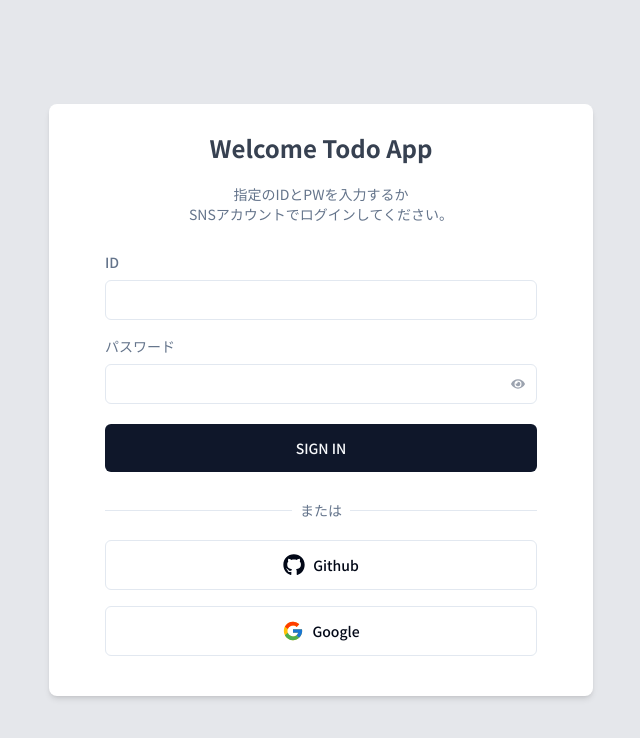
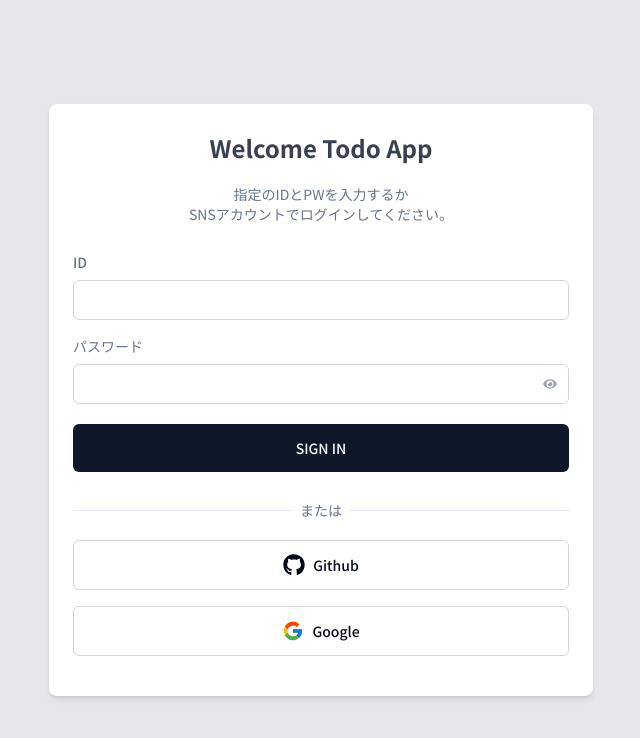
Before and after one commit to n-sakuma39/next-todo-firebase-app, a Next.js app: page /signin in a window 1280 px wide. Shown: the top 738 px of the page, without its empty margins (319-959 px from the left). Built offline with nearby package versions, Linux system fonts and the light colour scheme.

Commit message:
first commit

```diff
--- a/src/app/signin/page.tsx
+++ b/src/app/signin/page.tsx
@@ -5,7 +5,7 @@ export default function SignInPage() {
   return (
     <main className="flex flex-col items-center justify-center min-h-screen bg-gray-200">
       <div className="w-full max-w-xl px-4">
-        <div className="w-full px-6 pt-7 pb-10 bg-white shadow-md rounded-lg">
+        <div className="w-full pt-7 pb-10 bg-white shadow-md rounded-lg">
           <LoginForm />
         </div>
       </div>
--- a/src/app/signout/page.tsx
+++ b/src/app/signout/page.tsx
@@ -1,5 +1,4 @@
 "use client";
-
 import { signOut } from "next-auth/react";
 import { useEffect } from "react";
 import { useRouter } from "next/navigation";
--- /dev/null
+++ b/src/components/LoginForm/CredentialsForm.tsx
@@ -0,0 +1,89 @@
+import { useState } from "react";
+import { useForm } from "react-hook-form";
+import { zodResolver } from "@hookform/resolvers/zod";
+import { z } from "zod";
+import { FaEye, FaEyeSlash } from "react-icons/fa";
+import { cn } from "@/lib/utils";
+import { buttonVariants } from "../ui/button";
+import { Label } from "../ui/label";
+import { Input } from "../ui/input";
+
+const loginSchema = z.object({
+  id: z.string().min(1, "IDは必須です"),
+  password: z.string().min(6, "パスワードは6文字以上である必要があります"),
+});
+
+type LoginFormData = z.infer<typeof loginSchema>;
+
+interface CredentialsFormProps {
+  onSubmit: (data: LoginFormData) => void;
+  error: string;
+}
+
+const CredentialsForm: React.FC<CredentialsFormProps> = ({
+  onSubmit,
+  error,
+}) => {
+  const [showPassword, setShowPassword] = useState(false);
+  const {
+    register,
+    handleSubmit,
+    formState: { errors },
+  } = useForm<LoginFormData>({
+    resolver: zodResolver(loginSchema),
+  });
+
+  const togglePasswordVisibility = () => {
+    setShowPassword(!showPassword);
+  };
+
+  return (
+    <form onSubmit={handleSubmit(onSubmit)} className="mb-7">
+      <div className="mb-4">
+        <Label
+          htmlFor="id"
+          className="mb-2 block text-sm text-muted-foreground"
+        >
+          ID
+        </Label>
+        <Input {...register("id")} type="text" id="id" />
+        {errors.id && (
+          <p className="text-red-500 text-sm mt-1">{errors.id.message}</p>
+        )}
+      </div>
+      <div className="mb-5 relative">
+        <Label
+          htmlFor="password"
+          className="mb-2 block text-sm text-muted-foreground"
+        >
+          パスワード
+        </Label>
+        <div className="relative">
+          <Input
+            {...register("password")}
+            type={showPassword ? "text" : "password"}
+            id="password"
+          />
+          <button
+            type="button"
+            onClick={togglePasswordVisibility}
+            className="absolute inset-y-0 right-0 pr-3 flex items-center text-sm leading-5 text-gray-400 hover:text-gray-500"
+          >
+            {showPassword ? <FaEyeSlash /> : <FaEye />}
+          </button>
+        </div>
+        {errors.password && (
+          <p className="text-red-500 text-sm mt-1">{errors.password.message}</p>
+        )}
+      </div>
+      {error && (
+        <p className="text-red-500 text-base mb-5 text-center">{error}</p>
+      )}
+      <button type="submit" className={cn(buttonVariants(), "w-full py-6")}>
+        SIGN IN
+      </button>
+    </form>
+  );
+};
+
+export default CredentialsForm;
--- /dev/null
+++ b/src/components/LoginForm/Divider.tsx
@@ -0,0 +1,14 @@
+const Divider = () => {
+  return (
+    <div className="relative mb-5">
+      <div className="absolute inset-0 flex items-center">
+        <span className="w-full border-t"></span>
+      </div>
+      <div className="relative flex justify-center text-sm">
+        <span className="text-muted-foreground px-2 bg-background">または</span>
+      </div>
+    </div>
+  );
+};
+
+export default Divider;
--- /dev/null
+++ b/src/components/LoginForm/SocialLoginButtons.tsx
@@ -0,0 +1,49 @@
+import { useState } from "react";
+import { signIn } from "next-auth/react";
+import { cn } from "@/lib/utils";
+import { buttonVariants } from "../ui/button";
+import { Icon } from "@/components/ui/icon";
+
+const SocialLoginButtons = () => {
+  const [isGitHubLoading, setIsGitHubLoading] = useState(false);
+  const [isGoogleLoading, setIsGoogleLoading] = useState(false);
+
+  const handleGitHubSignIn = () => {
+    setIsGitHubLoading(true);
+    signIn("github", { callbackUrl: "/" });
+  };
+
+  const handleGoogleSignIn = () => {
+    setIsGoogleLoading(true);
+    signIn("google", { callbackUrl: "/" });
+  };
+
+  return (
+    <div className="flex flex-col gap-4">
+      <button
+        className={cn(buttonVariants({ variant: "outline" }), "py-6")}
+        onClick={handleGitHubSignIn}
+      >
+        {isGitHubLoading ? (
+          <Icon.spinner className="mr-2 animate-spin" />
+        ) : (
+          <Icon.github className="mr-2" />
+        )}
+        Github
+      </button>
+      <button
+        className={cn(buttonVariants({ variant: "outline" }), "py-6")}
+        onClick={handleGoogleSignIn}
+      >
+        {isGoogleLoading ? (
+          <Icon.spinner className="mr-2 animate-spin" />
+        ) : (
+          <Icon.google className="mr-2" />
+        )}
+        Google
+      </button>
+    </div>
+  );
+};
+
+export default SocialLoginButtons;
--- a/src/components/LoginForm/index.tsx
+++ b/src/components/LoginForm/index.tsx
@@ -1,42 +1,20 @@
 "use client";
-
+import { useState } from "react";
 import { useRouter } from "next/navigation";
 import { signIn } from "next-auth/react";
-import { useState } from "react";
-import { useForm } from "react-hook-form";
-import { zodResolver } from "@hookform/resolvers/zod";
-import { z } from "zod";
-import { FaEye, FaEyeSlash, FaGithub, FaGoogle } from "react-icons/fa";
-import { Icon } from "@/components/ui/icon";
-import { cn } from "@/lib/utils";
-import { Button, buttonVariants } from "../ui/button";
-import { Label } from "../ui/label";
-import { Input } from "../ui/input";
-
-const loginSchema = z.object({
-  id: z.string().min(1, "IDは必須です"),
-  password: z.string().min(6, "パスワードは6文字以上である必要があります"),
-});
-
-type LoginFormData = z.infer<typeof loginSchema>;
+import CredentialsForm from "./CredentialsForm";
+import SocialLoginButtons from "./SocialLoginButtons";
+import Divider from "./Divider";
 
 export const LoginForm = () => {
-  const [isGitHubLoading, setIsGitHubLoading] = useState<boolean>(false);
-  const [isGoogleLoading, setIsGoogleLoading] = useState<boolean>(false);
+  const [error, setError] = useState("");
   const router = useRouter();
-  const [error, setError] = useState("");
-  const [showPassword, setShowPassword] = useState(false);
-  const {
-    register,
-    handleSubmit,
-    formState: { errors },
-  } = useForm<LoginFormData>({
-    resolver: zodResolver(loginSchema),
-  });
 
-  const onSubmit = async (data: LoginFormData) => {
+  const handleCredentialsLogin = async (data: {
+    id: string;
+    password: string;
+  }) => {
     setError("");
-
     try {
       const response = await signIn("credentials", {
         redirect: false,
@@ -55,18 +33,6 @@ export const LoginForm = () => {
     }
   };
 
-  const togglePasswordVisibility = () => {
-    setShowPassword(!showPassword);
-  };
-
-  const handleGitHubSignIn = () => {
-    signIn("github", { callbackUrl: "/" });
-  };
-
-  const handleGoogleSignIn = () => {
-    signIn("google", { callbackUrl: "/" });
-  };
-
   return (
     <div className="container">
       <h1 className="text-2xl font-bold text-center text-gray-700 mb-5">
@@ -78,93 +44,9 @@ export const LoginForm = () => {
         SNSアカウントでログインしてください。
       </p>
 
-      <form onSubmit={handleSubmit(onSubmit)} className="mb-7">
-        <div className="mb-4">
-          <Label
-            htmlFor="id"
-            className="mb-2 block text-sm text-muted-foreground"
-          >
-            ID
-          </Label>
-          <Input {...register("id")} type="text" id="id" />
-          {errors.id && (
-            <p className="text-red-500 text-sm mt-1">{errors.id.message}</p>
-          )}
-        </div>
-        <div className="mb-5 relative">
-          <Label
-            htmlFor="password"
-            className="mb-2 block text-sm text-muted-foreground"
-          >
-            パスワード
-          </Label>
-          <div className="relative">
-            <Input
-              {...register("password")}
-              type={showPassword ? "text" : "password"}
-              id="password"
-            />
-            <button
-              type="button"
-              onClick={togglePasswordVisibility}
-              className="absolute inset-y-0 right-0 pr-3 flex items-center text-sm leading-5 text-gray-400 hover:text-gray-500"
-            >
-              {showPassword ? <FaEyeSlash /> : <FaEye />}
-            </button>
-          </div>
-          {errors.password && (
-            <p className="text-red-500 text-sm mt-1">
-              {errors.password.message}
-            </p>
-          )}
-        </div>
-        {error && (
-          <p className="text-red-500 text-base mb-5 text-center">{error}</p>
-        )}
-        <button type="submit" className={cn(buttonVariants(), "w-full py-6")}>
-          SIGN IN
-        </button>
-      </form>
-      <div className="relative mb-5">
-        <div className="absolute inset-0 flex items-center">
-          <span className="w-full border-t"></span>
-        </div>
-        <div className="relative flex justify-center text-sm">
-          <span className="text-muted-foreground px-2 bg-background">
-            または
-          </span>
-        </div>
-      </div>
-      <div className="flex flex-col gap-4">
-        <button
-          className={cn(buttonVariants({ variant: "outline" }), "py-6")}
-          onClick={() => {
-            setIsGitHubLoading(true);
-            handleGitHubSignIn();
-          }}
-        >
-          {isGitHubLoading ? (
-            <Icon.spinner className="mr-2 animate-spin" />
-          ) : (
-            <Icon.github className="mr-2" />
-          )}
-          Github
-        </button>
-        <button
-          className={cn(buttonVariants({ variant: "outline" }), "py-6")}
-          onClick={() => {
-            setIsGoogleLoading(true);
-            handleGoogleSignIn();
-          }}
-        >
-          {isGoogleLoading ? (
-            <Icon.spinner className="mr-2 animate-spin" />
-          ) : (
-            <Icon.google className="mr-2" />
-          )}
-          Google
-        </button>
-      </div>
+      <CredentialsForm onSubmit={handleCredentialsLogin} error={error} />
+      <Divider />
+      <SocialLoginButtons />
     </div>
   );
 };
--- a/src/components/ui/button.tsx
+++ b/src/components/ui/button.tsx
@@ -13,7 +13,7 @@ const buttonVariants = cva(
         destructive:
           "bg-destructive text-destructive-foreground hover:bg-destructive/90",
         outline:
-          "border border-input bg-background hover:bg-accent hover:text-accent-foreground",
+          "border border-gray-300 bg-background hover:bg-accent hover:text-accent-foreground",
         secondary:
           "bg-secondary text-secondary-foreground hover:bg-secondary/80",
         ghost: "hover:bg-accent hover:text-accent-foreground",
--- a/src/components/ui/input.tsx
+++ b/src/components/ui/input.tsx
@@ -11,7 +11,7 @@ const Input = React.forwardRef<HTMLInputElement, InputProps>(
       <input
         type={type}
         className={cn(
-          "flex h-10 w-full rounded-md border border-input bg-background px-3 py-2 text-sm ring-offset-background file:border-0 file:bg-transparent file:text-sm file:font-medium placeholder:text-muted-foreground focus-visible:outline-none focus-visible:ring-2 focus-visible:ring-ring focus-visible:ring-offset-2 disabled:cursor-not-allowed disabled:opacity-50",
+          "flex h-10 w-full rounded-md border border-gray-300 bg-background px-3 py-2 text-sm ring-offset-background file:border-0 file:bg-transparent file:text-sm file:font-medium placeholder:text-muted-foreground focus-visible:outline-none focus-visible:ring-2 focus-visible:ring-ring focus-visible:ring-offset-2 disabled:cursor-not-allowed disabled:opacity-50",
           className
         )}
         ref={ref}
--- a/tailwind.config.ts
+++ b/tailwind.config.ts
@@ -12,7 +12,7 @@ const config = {
   theme: {
     container: {
       center: true,
-      padding: "2rem",
+      padding: "1.5rem",
       screens: {
         "2xl": "1400px",
       },
```
